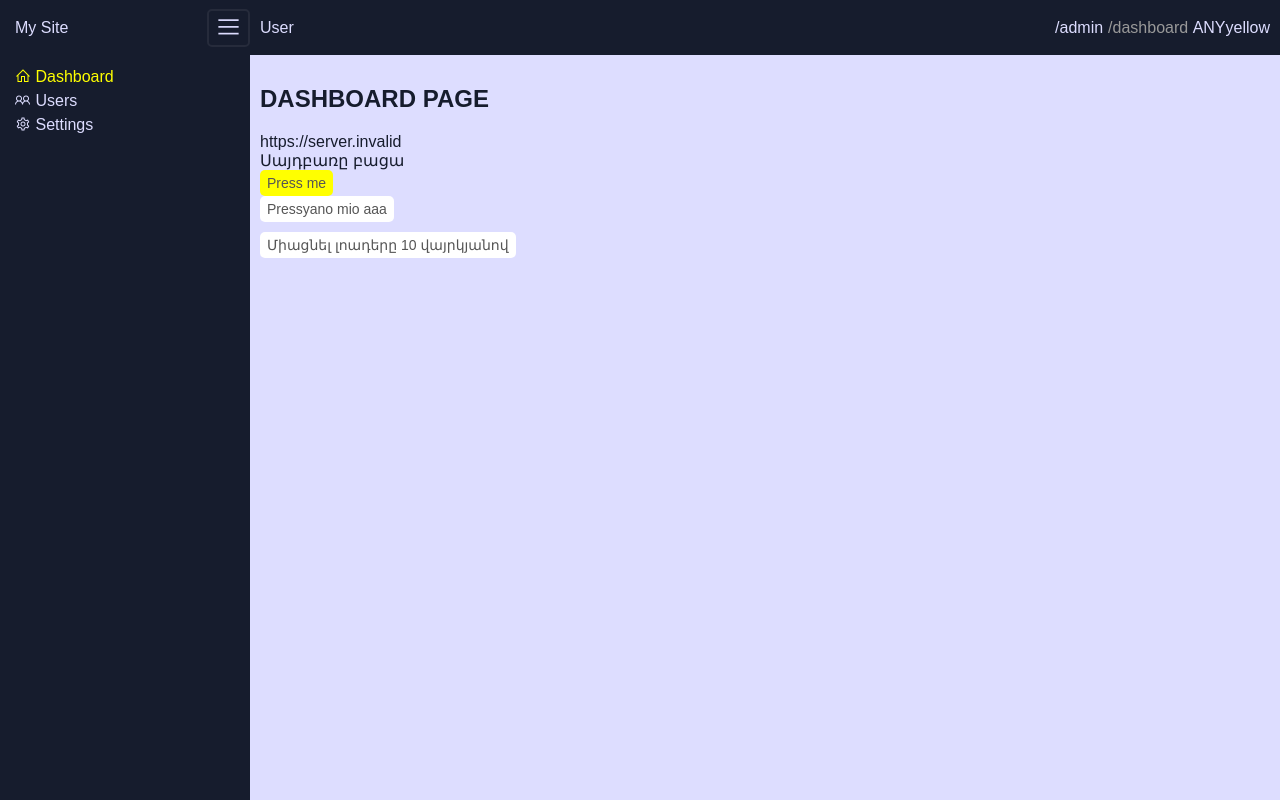
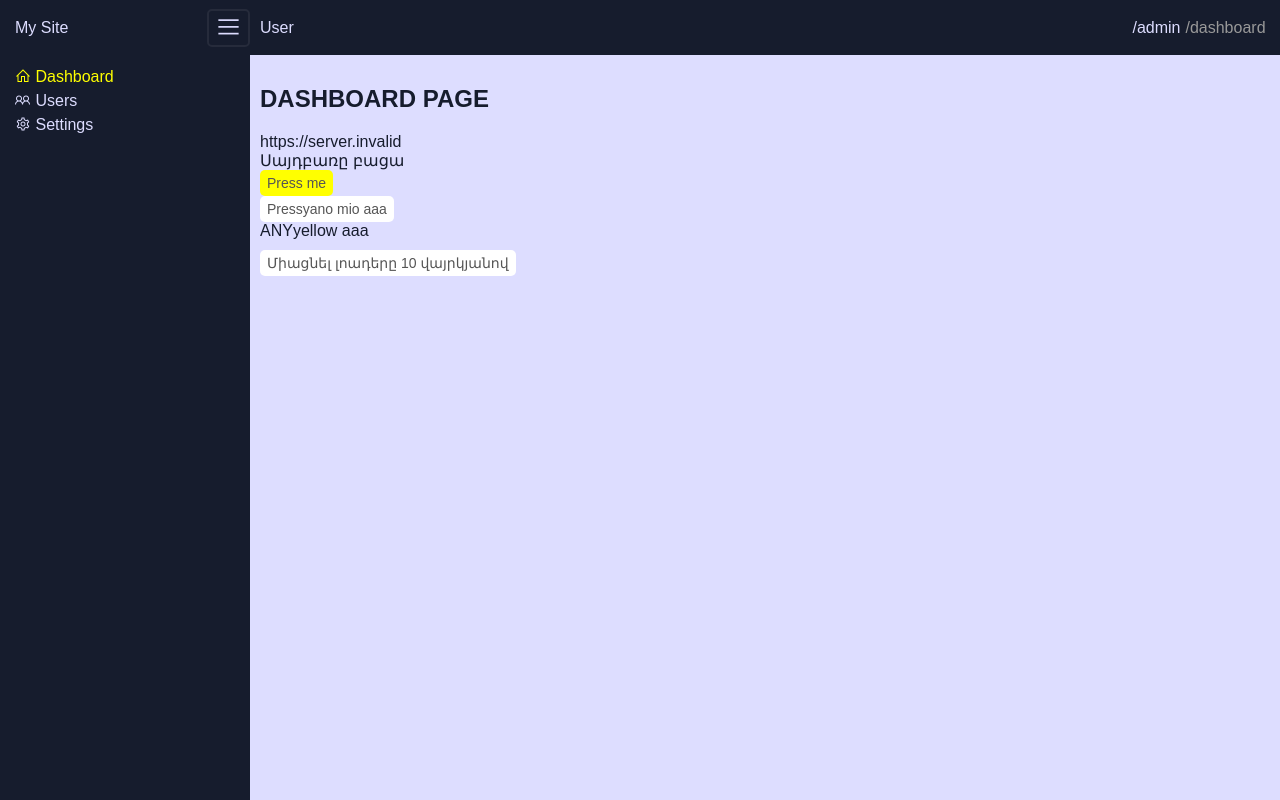
Before and after one commit to VagharshakGasparyan/web-admin-next, a Next.js app: page /admin/dashboard in a window 1280 px wide. Built offline with nearby package versions, Linux system fonts and the light colour scheme; no server answers.

Commit message:
add store1

```diff
--- a/src/app/admin/_layouts/adm_header.js
+++ b/src/app/admin/_layouts/adm_header.js
@@ -22,7 +22,7 @@ export default function AdmHeader() {
             </div>
             <div className={"d-flex flex-1 align-items-center"} style={{padding: "0 10px"}}>User</div>
             <div className={"d-flex"} style={{alignItems: "center", padding: "0 10px"}}>
-                <span style={{display: "inline-block"}}></span> <BreadCrumb/>&nbsp;<Any/></div>
+                <span style={{display: "inline-block"}}></span> <BreadCrumb/>&nbsp;{/*<Any/>*/}</div>
 
         </header>
     );
--- a/src/app/admin/_layouts/any.js
+++ b/src/app/admin/_layouts/any.js
@@ -5,12 +5,21 @@ import {createContext, useContext, useEffect, useState} from "react";
 import AdmHeader from "@/app/admin/_layouts/adm_header";
 import AdmSidebar from "@/app/admin/_layouts/adm_sidebar";
 import {useGLS, gsGet} from "@/functions/gls";
+import {useSelector} from "react-redux";
 // export const revalidate = 200;
 
 
 export default function Any() {
-    // console.log("ANY");
+    // const val ="---";
+    const val = useSelector((store) => {
+        return store.stReducer.val;
+    });
+    console.log("ANY");
+    useEffect(()=>{
+        // dispatch({ type: "d_st/setUserData", payload: {"json": "mson"} });
+        console.log("useEffect ANY");
+    }, []);
     return (
-        <div>ANY{gsGet("btnColor", "yellow")}</div>
+        <div>ANY{gsGet("btnColor", "yellow")} {val}</div>
     );
 }
--- a/src/app/admin/dashboard/page.js
+++ b/src/app/admin/dashboard/page.js
@@ -6,6 +6,7 @@ import { useDispatch, useSelector } from "react-redux";
 import {lsGet, gsGet, gsSet, useGLS} from "@/functions/gls";
 import {loaderOn, loaderOff} from "@/functions/f";
 import Loader from "@/app/admin/_layouts/loader";
+import Any from "@/app/admin/_layouts/any";
 
 
 export default function Dashboard() {
@@ -44,6 +45,7 @@ export default function Dashboard() {
                         dispatch({type:"d_st/someAction1", payload: "bbb"});
                     }}
             >Pressyano mio {val}</button>
+            <Any></Any>
             <div style={{marginTop: "10px"}}><button className={'btn'} onClick={onLoading}>{gsGet("loading", false) ? <Loader type={"sm"}/> : <></>} Միացնել լոադերը 10 վայրկյանով</button></div>
         </div>
     );
```
